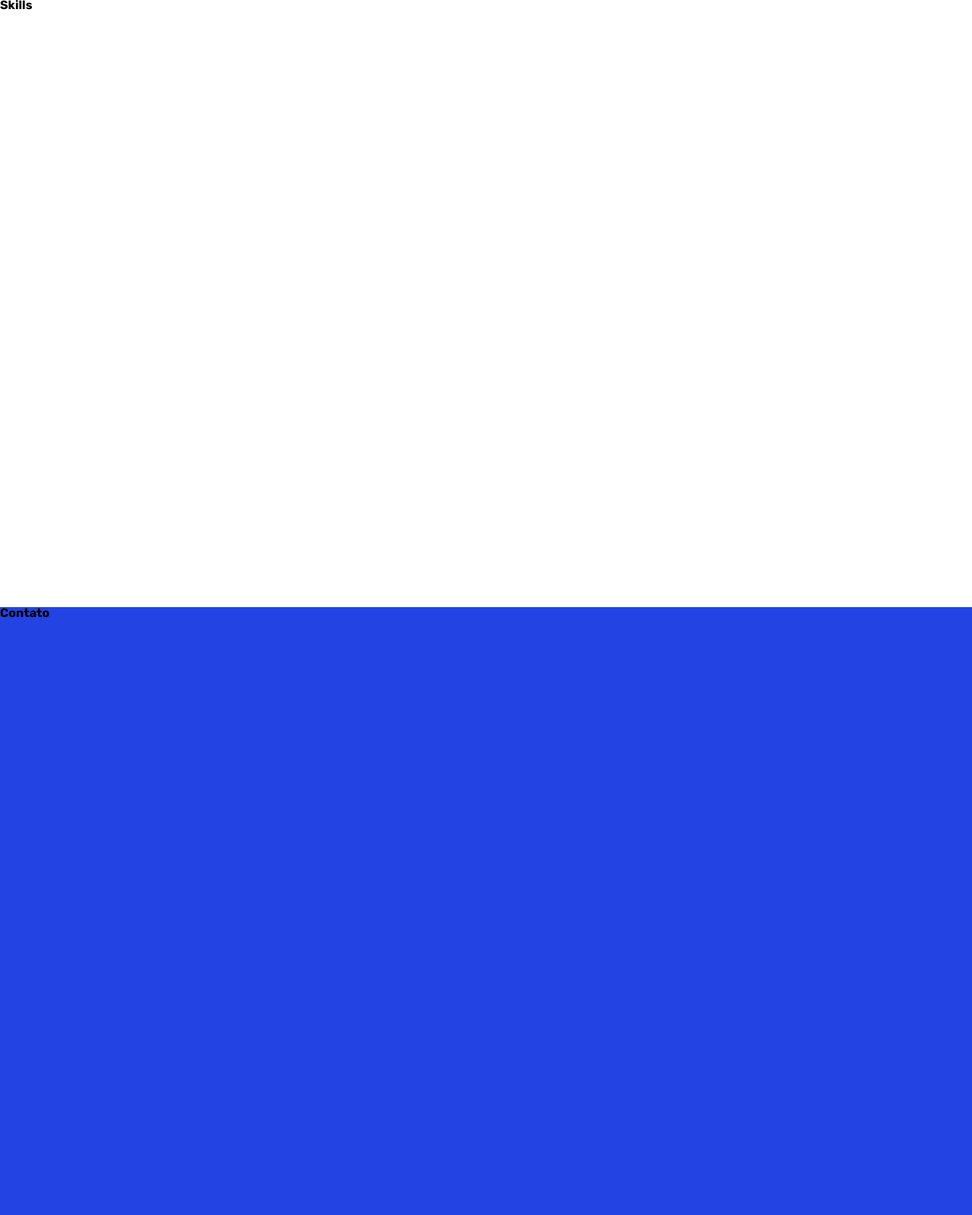
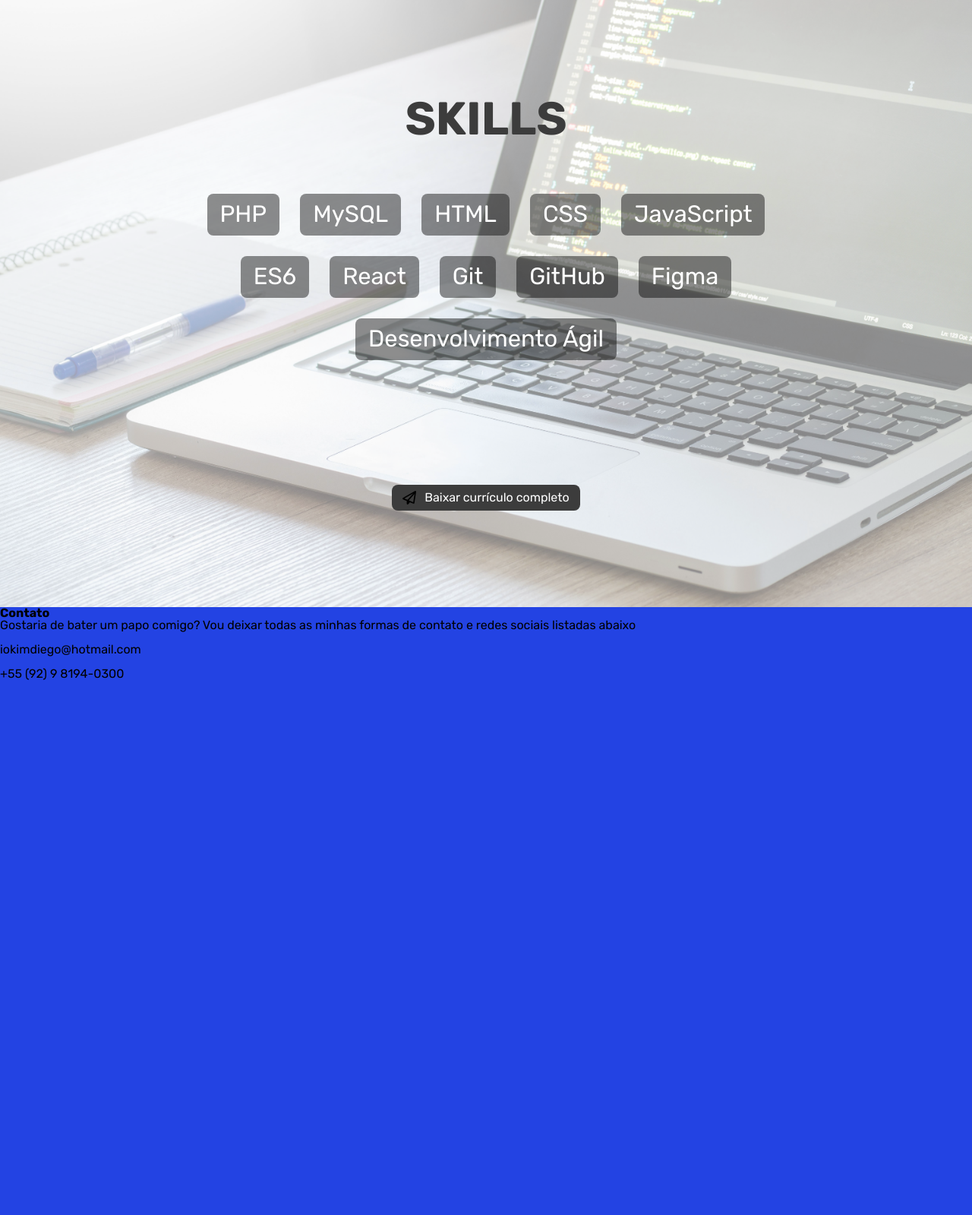
Before and after one commit to iokimdiego/estudos, a PHP site: page / in a window 1280 px wide. Shown: the part 1601-3200 px from the top of the page at 76% size. Run offline with PHP 8.4, Linux system fonts and the light colour scheme.

Commit message:
feat(Skills): Cria e estiliza a seção Skills

```diff
--- a/front-end-com-bia/Projeto-Site-Pessoal/index.html
+++ b/front-end-com-bia/Projeto-Site-Pessoal/index.html
@@ -26,7 +26,7 @@
             <div>
                 <h1 class="titles">Iokim Diego</h1>
                 <h2>Desenvolvedor Full Stack</h2>
-                <div class="defaultButton downloadButton">
+                <div class="defaultButton downloadButtonLight">
                     <img src="assets/icons/envia.svg" width="18px" alt="">
                     <a href="sources/Desenvolvedor Front-End - Iokim Diego Martins e Silva.pdf" download="Desenvolvedor Front-End - Iokim Diego Martins e Silva.pdf">Baixar currículo</a>
                 </div>
@@ -55,11 +55,43 @@
         <div id="photoAboutMe"></div>
     </section>
     <section id="skillsSection">
-        <h1>Skills
-        </h1>
+        <div class="overlay">
+            <h1 class="titles">Skills</h1>
+            <ul>
+                <li>PHP</li>
+                <li>MySQL</li>
+                <li>HTML</li>
+                <li>CSS</li>
+                <li>JavaScript</li>
+                <li>ES6</li>
+                <li>React</li>
+                <li>Git</li>
+                <li>GitHub</li>
+                <li>Figma</li>
+                <li>Desenvolvimento Ágil</li>
+            </ul>
+            <div class="defaultButton downloadButtonDark">
+                <img src="assets/icons/envia.svg" width="18px" alt="">
+                <a href="sources/Desenvolvedor Front-End - Iokim Diego Martins e Silva.pdf" download="Desenvolvedor Front-End - Iokim Diego Martins e Silva.pdf">Baixar currículo completo</a>
+            </div>
+        </div>
     </section>
     <section id="contactSection">
         <h1>Contato</h1>
+        <p>Gostaria de bater um papo comigo? Vou deixar todas as minhas formas de contato e redes sociais listadas abaixo</p>
+        <div>
+            <div>
+                <img src="" alt="">
+                <p>iokimdiego@hotmail.com</p>
+            </div>
+            <div>
+                <img src="" alt="">
+                <p>+55 (92) 9 8194-0300</p>
+            </div>
+        </div>
+        <a href=""><img src="" alt=""></a>
+        <a href=""><img src="" alt=""></a>
+        <a href=""><img src="" alt=""></a>
     </section>
 </body>
 </html>
--- a/front-end-com-bia/Projeto-Site-Pessoal/styles.css
+++ b/front-end-com-bia/Projeto-Site-Pessoal/styles.css
@@ -117,13 +117,47 @@ nav {
 }
 
 #skillsSection {
+    background-image: url(assets/photos/pexels-goumbik-574073.jpg);
+    background-size: cover;
+
+    .overlay {
+        height: 100vh;
+        width: 100%;
+        background-color: #ffffff80;
+        display: flex;
+        flex-direction: column;
+        justify-content: center;
+        align-items: center;
+
+        h1 {
+            color: #3c3c3c;
+            padding-bottom: 68px;
+        }
+
+        ul {
+            display: flex;
+            justify-content: center;
+            flex-wrap: wrap;
+            max-width: 800px;
+            gap: 27px;
+            padding-bottom: 164px;
+        }
+
+        li {
+            background-color: #00000071;
+            padding: 12px 17px;
+            border-radius: 8px;
+            color: #ffffff;
+            font-size: 1.93rem;
+        }
+    }
 }
 
 #contactSection {
     background-color: #2343E3;
 }
 
-.downloadButton {
+.downloadButtonLight {
     background-color: #FF9E44;
 }
 
@@ -131,3 +165,8 @@ nav {
     background-color: #FEAF67;
     padding: 14px;
 }
+
+.downloadButtonDark {
+    background-color: #3c3c3c;
+    padd
+}
```
Also changed, not shown: front-end-com-bia/Projeto-Site-Pessoal/assets/icons/envelope-regular.svg (added), front-end-com-bia/Projeto-Site-Pessoal/assets/icons/github-brands.svg (added), front-end-com-bia/Projeto-Site-Pessoal/assets/icons/instagram-brands.svg (added), front-end-com-bia/Projeto-Site-Pessoal/assets/icons/linkedin-brands.svg (added), front-end-com-bia/Projeto-Site-Pessoal/assets/icons/whatsapp-brands.svg (added), front-end-com-bia/Projeto-Site-Pessoal/assets/photos/freepik__the-style-is-candid-image-photography-with-natural__87567.jpeg (added), front-end-com-bia/Projeto-Site-Pessoal/assets/photos/pexels-goumbik-574073.jpg (added).
